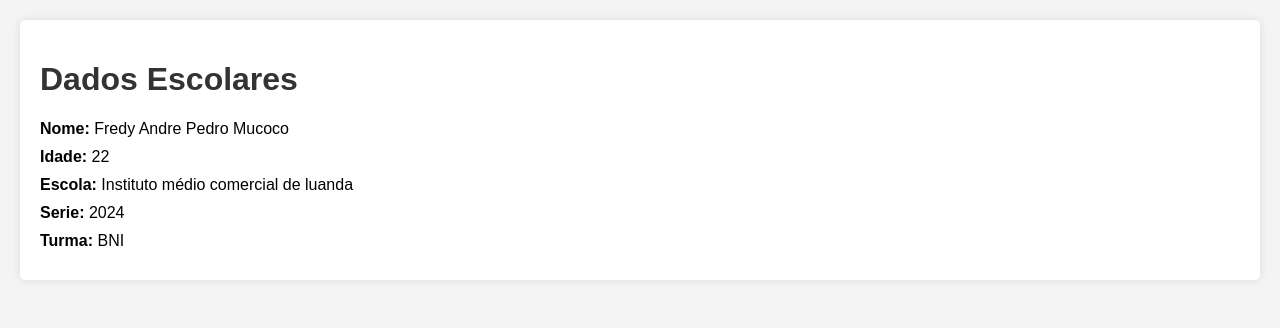
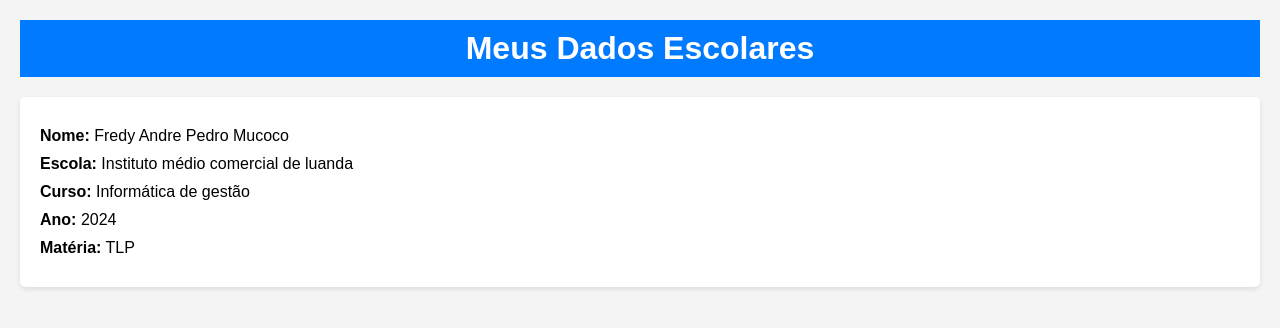
Before and after one commit to Fredypedr/Fredypedr.github.io, a plain HTML site: page index.html in a window 1280 px wide. Drawn offline with Linux system fonts and the light colour scheme.

Commit message:
Update index.html

```diff
--- a/index.html
+++ b/index.html
@@ -3,7 +3,7 @@
 <head>
     <meta charset="UTF-8">
     <meta name="viewport" content="width=device-width, initial-scale=1.0">
-    <title>Dados Escolares</title>
+    <title>Meus Dados Escolares</title>
     <style>
         body {
             font-family: Arial, sans-serif;
@@ -11,38 +11,50 @@
             margin: 0;
             padding: 20px;
         }
-        h1 {
-            color: #333;
+        header {
+            background: #007bff;
+            color: #fff;
+            padding: 10px 0;
+            text-align: center;
         }
-        .container {
+        section {
             background: #fff;
             padding: 20px;
             border-radius: 5px;
-            box-shadow: 0 0 10px rgba(0, 0, 0, 0.1);
+            box-shadow: 0 2px 5px rgba(0, 0, 0, 0.1);
+            margin-top: 20px;
         }
-        .item {
+        h1 {
+            margin: 0;
+        }
+        .info {
             margin: 10px 0;
         }
     </style>
 </head>
 <body>
-    <div class="container">
-        <h1>Dados Escolares</h1>
-        <div class="item">
+
+<header>
+    <h1>Meus Dados Escolares</h1>
+</header>
+
+<section>
+    <div class="info">
         <strong>Nome:</strong> Fredy Andre Pedro Mucoco
     </div>
-        <div class="item">
-            <strong>Idade:</strong> 22
+    <div class="info">
+        <strong>Escola:</strong>  Instituto médio comercial de luanda
     </div>
-        <div class="item">
-            <strong>Escola:</strong> Instituto médio comercial de luanda
+    <div class="info">
+        <strong>Curso:</strong> Informática de gestão
     </div>
-        <div class="item">
-            <strong>Serie:</strong> 2024
+    <div class="info">
+        <strong>Ano:</strong> 2024
     </div>
-        <div class="item">
-            <strong>Turma:</strong> BNI
+    <div class="info">
+        <strong>Matéria:</strong> TLP
     </div>
-    </div>
+</section>
+
 </body>
 </html>
```
Lines whose indentation alone changed are shown as unchanged.
